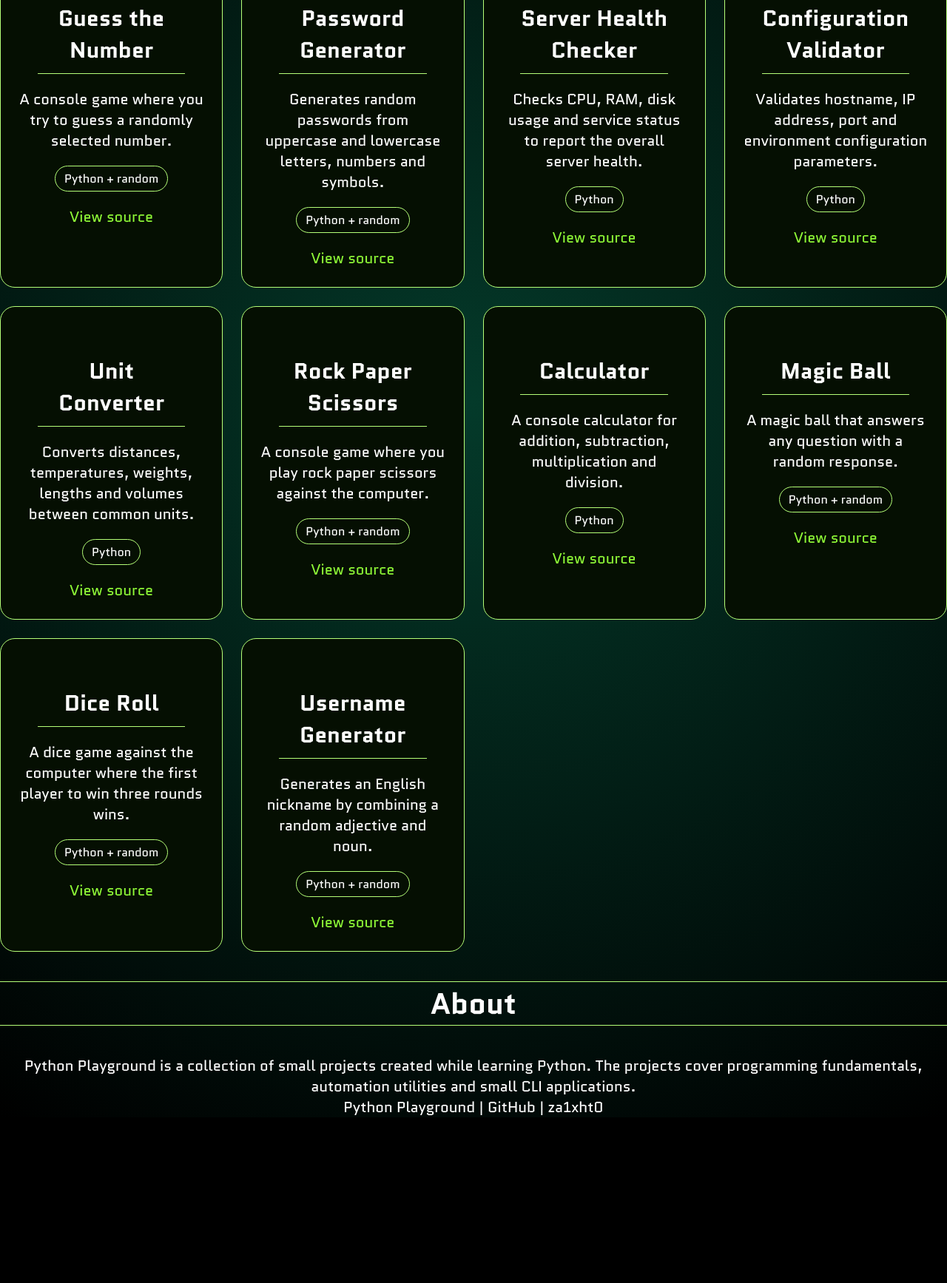
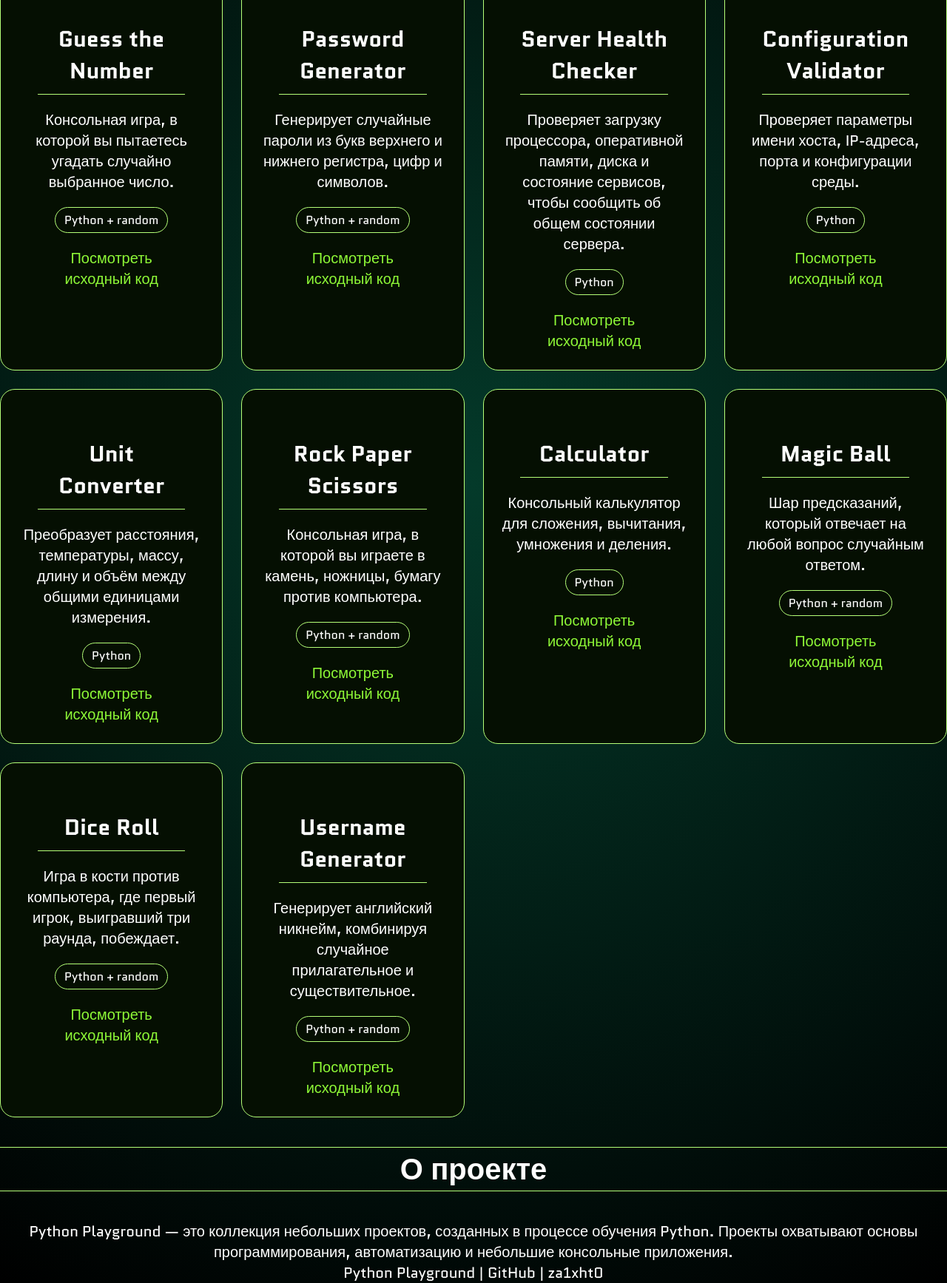
Before and after one commit to za1xht0/python-playground, a plain HTML site: page docs/index.html in a window 1280 px wide. Shown: the part 425-2160 px from the top of the page at 74% size. Before the commit the page ends 1936 px from the top, so only its background shows below. Drawn offline with Linux system fonts and the light colour scheme.

Commit message:
update index and main readme

```diff
--- a/docs/index.html
+++ b/docs/index.html
@@ -1,5 +1,5 @@
 <!DOCTYPE html>
-<html lang="en">
+<html lang="ru">
 <head>
     <meta charset="UTF-8">
     <meta name="viewport" content="width=device-width, initial-scale=1.0">
@@ -13,83 +13,83 @@
 <body>
     <header>
         <h1>Python Playground</h1>
-        <p>A collection of small Python projects built while learning and practicing</p>
-        <a href="https://github.com/za1xht0/python-playground" class="button">View on GitHub</a>
+        <p>Коллекция небольших проектов на Python, созданных в процессе обучения и практики</p>
+        <a href="https://github.com/za1xht0/python-playground" class="button">Посмотреть на GitHub</a>
     </header>
 
     <main>
         <section>
-            <h2>Projects</h2>
+            <h2>Проекты</h2>
             <div class="project-list">
                 <div class="project">
                     <h3>Guess the Number</h3>
-                    <p>A console game where you try to guess a randomly selected number.</p>
+                    <p>Консольная игра, в которой вы пытаетесь угадать случайно выбранное число.</p>
                     <p class="technology">Python + random</p>
-                    <a href="https://github.com/za1xht0/python-playground/tree/main/guess_number" class="button">View source</a>
+                    <a href="https://github.com/za1xht0/python-playground/tree/main/guess_number" class="button">Посмотреть исходный код</a>
                 </div>
                 <div class="project">
                     <h3>Password Generator</h3>
-                    <p>Generates random passwords from uppercase and lowercase letters, numbers and symbols.</p>
+                    <p>Генерирует случайные пароли из букв верхнего и нижнего регистра, цифр и символов.</p>
                     <p class="technology">Python + random</p>
-                    <a href="https://github.com/za1xht0/python-playground/tree/main/password_generator" class="button">View source</a>
+                    <a href="https://github.com/za1xht0/python-playground/tree/main/password_generator" class="button">Посмотреть исходный код</a>
                 </div>
                 <div class="project">
                     <h3>Server Health Checker</h3>
-                    <p>Checks CPU, RAM, disk usage and service status to report the overall server health.</p>
+                    <p>Проверяет загрузку процессора, оперативной памяти, диска и состояние сервисов, чтобы сообщить об общем состоянии сервера.</p>
                     <p class="technology">Python</p>
-                    <a href="https://github.com/za1xht0/python-playground/tree/main/server_health_checker" class="button">View source</a>
+                    <a href="https://github.com/za1xht0/python-playground/tree/main/server_health_checker" class="button">Посмотреть исходный код</a>
                 </div>
                 <div class="project">
                     <h3>Configuration Validator</h3>
-                    <p>Validates hostname, IP address, port and environment configuration parameters.</p>
+                    <p>Проверяет параметры имени хоста, IP-адреса, порта и конфигурации среды.</p>
                     <p class="technology">Python</p>
-                    <a href="https://github.com/za1xht0/python-playground/tree/main/conf_valid" class="button">View source</a>
+                    <a href="https://github.com/za1xht0/python-playground/tree/main/conf_valid" class="button">Посмотреть исходный код</a>
                 </div>
                 <div class="project">
                     <h3>Unit Converter</h3>
-                    <p>Converts distances, temperatures, weights, lengths and volumes between common units.</p>
+                    <p>Преобразует расстояния, температуры, массу, длину и объём между общими единицами измерения.</p>
                     <p class="technology">Python</p>
-                    <a href="https://github.com/za1xht0/python-playground/tree/main/unit_converter" class="button">View source</a>
+                    <a href="https://github.com/za1xht0/python-playground/tree/main/unit_converter" class="button">Посмотреть исходный код</a>
                 </div>
                 <div class="project">
                     <h3>Rock Paper Scissors</h3>
-                    <p>A console game where you play rock paper scissors against the computer.</p>
+                    <p>Консольная игра, в которой вы играете в камень, ножницы, бумагу против компьютера.</p>
                     <p class="technology">Python + random</p>
-                    <a href="https://github.com/za1xht0/python-playground/tree/main/paper_rock_scissors" class="button">View source</a>
+                    <a href="https://github.com/za1xht0/python-playground/tree/main/paper_rock_scissors" class="button">Посмотреть исходный код</a>
                 </div>
                 <div class="project">
                     <h3>Calculator</h3>
-                    <p>A console calculator for addition, subtraction, multiplication and division.</p>
+                    <p>Консольный калькулятор для сложения, вычитания, умножения и деления.</p>
                     <p class="technology">Python</p>
-                    <a href="https://github.com/za1xht0/python-playground/tree/main/calc" class="button">View source</a>
+                    <a href="https://github.com/za1xht0/python-playground/tree/main/calc" class="button">Посмотреть исходный код</a>
                 </div>
                 <div class="project">
                     <h3>Magic Ball</h3>
-                    <p>A magic ball that answers any question with a random response.</p>
+                    <p>Шар предсказаний, который отвечает на любой вопрос случайным ответом.</p>
                     <p class="technology">Python + random</p>
-                    <a href="https://github.com/za1xht0/python-playground/tree/main/magic_ball" class="button">View source</a>
+                    <a href="https://github.com/za1xht0/python-playground/tree/main/magic_ball" class="button">Посмотреть исходный код</a>
                 </div>
                 <div class="project">
                     <h3>Dice Roll</h3>
-                    <p>A dice game against the computer where the first player to win three rounds wins.</p>
+                    <p>Игра в кости против компьютера, где первый игрок, выигравший три раунда, побеждает.</p>
                     <p class="technology">Python + random</p>
-                    <a href="https://github.com/za1xht0/python-playground/tree/main/dice_roll" class="button">View source</a>
+                    <a href="https://github.com/za1xht0/python-playground/tree/main/dice_roll" class="button">Посмотреть исходный код</a>
                 </div>
                 <div class="project">
                     <h3>Username Generator</h3>
-                    <p>Generates an English nickname by combining a random adjective and noun.</p>
+                    <p>Генерирует английский никнейм, комбинируя случайное прилагательное и существительное.</p>
                     <p class="technology">Python + random</p>
-                    <a href="https://github.com/za1xht0/python-playground/tree/main/username_generator" class="button">View source</a>
+                    <a href="https://github.com/za1xht0/python-playground/tree/main/username_generator" class="button">Посмотреть исходный код</a>
                 </div>
             </div>
         </section>
         <section>
-            <h2>About</h2>
-            <p>Python Playground is a collection of small projects
-created while learning Python.
+            <h2>О проекте</h2>
+            <p>Python Playground — это коллекция небольших проектов,
+созданных в процессе обучения Python.
 
-The projects cover programming fundamentals,
-automation utilities and small CLI applications.</p>
+Проекты охватывают основы программирования,
+автоматизацию и небольшие консольные приложения.</p>
         </section>
     </main>
     <footer>
```
Also changed, not shown: 1 other file.
